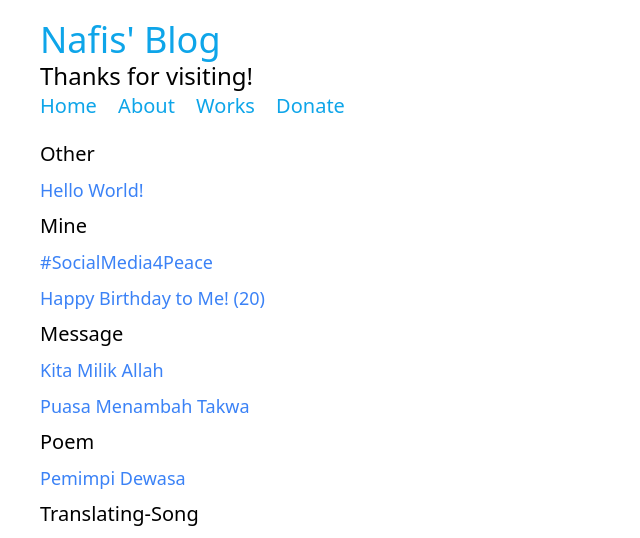
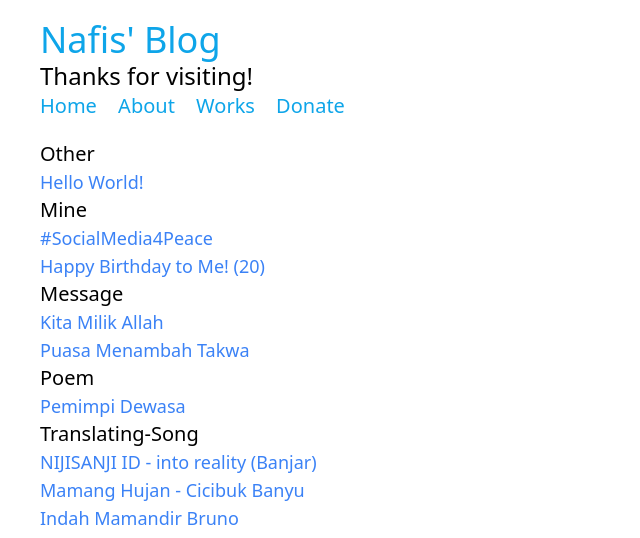
Before and after one commit to mnafisalmukhdi1/blog, a Jekyll site: the page built from categories.html, in a window 1280 px wide. Shown: the top 538 px of the page, without its empty margins (0-640 px from the left). Built offline with Jekyll 4.4.1, drawn with Linux system fonts in a browser that asks for light colours; nearby versions of some CDN libraries.

Commit message:
Update categories.html

```diff
--- a/categories.html
+++ b/categories.html
@@ -7,7 +7,7 @@ title: Categories
 
 <div id="archives">
 {% for category in site.categories %}
-  <div class="archive-group space-y-2">
+  <div class="archive-group">
     {% capture category_name %}{{ category | first }}{% endcapture %}
     <div id="#{{ category_name | slugize }}"></div>
     <p></p>
```
